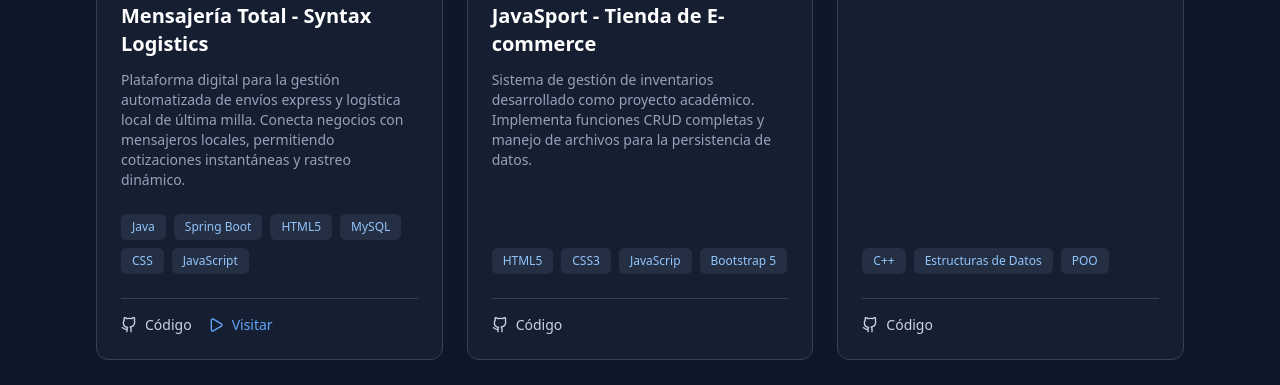
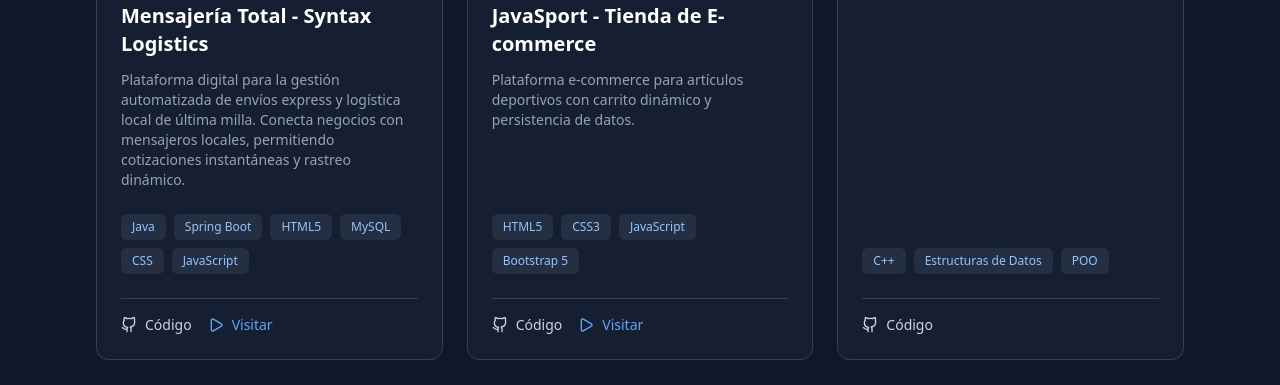
Before and after one commit to enriqueperezdevmx-coder/Portafolio, a React (Vite) app: page / in a window 1280 px wide. Shown: the part 1316-1701 px from the top of the page. Built offline with nearby package versions, Linux system fonts and the light colour scheme.

Commit message:
Feat:JavaSport it is complet

```diff
--- a/src/data/es.js
+++ b/src/data/es.js
@@ -45,11 +45,11 @@ export const es = {
     },
     {
       title: "JavaSport - Tienda de E-commerce ",
-      description: "Sistema de gestión de inventarios desarrollado como proyecto académico. Implementa funciones CRUD completas y manejo de archivos para la persistencia de datos.",
-      image: "./videos/javaSport.gif",
-      tech: ["HTML5", "CSS3", "JavaScrip", "Bootstrap 5"], // Corregido a 'tech'
+      description: "Plataforma e-commerce para artículos deportivos con carrito dinámico y persistencia de datos.",
+      image: "./videos/javaSport .gif",
+      tech: ["HTML5", "CSS3", "JavaScript", "Bootstrap 5"], // Corregido a 'tech'
       repoLink: "https://github.com/joseisraelmanriquer-dev/Javasport.git", // Corregido
-      demoLink: "#" // Corregido
+      demoLink: "./videos/JavaSport.mp4" // Corregido
     },
     {
       title: " Agenda Java  ",
```
